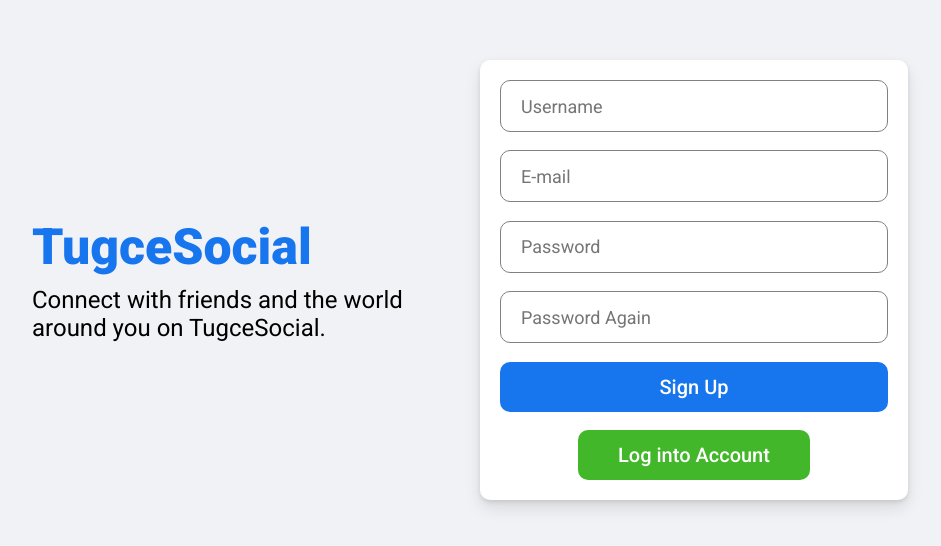
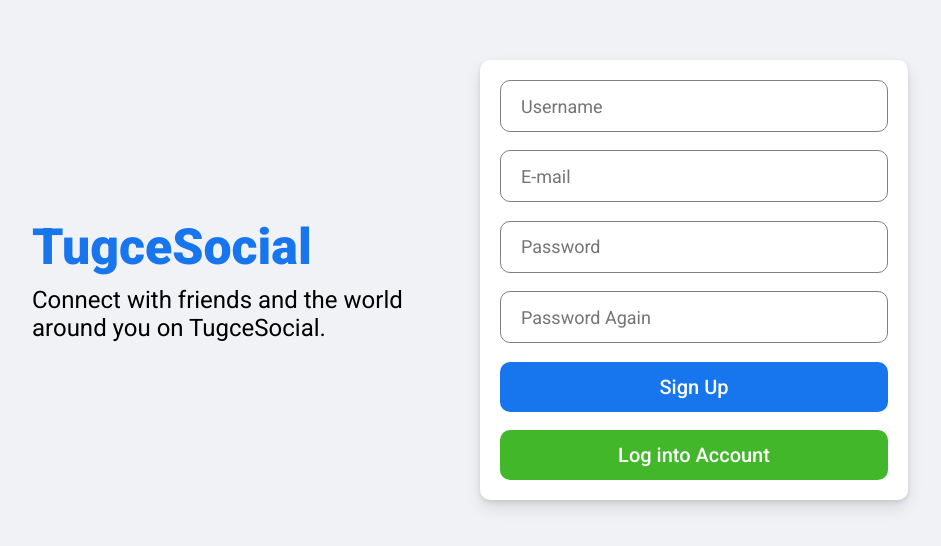
Before and after one commit to TugceVG/playground-reactjs, a React (Create React App) app in the folder social-media-app/: page / in a window 1280 px wide. Shown: the part 120-666 px from the top of the page, without its empty margins (160-1101 px from the left). Built offline with nearby package versions, Linux system fonts and the light colour scheme.

Commit message:
chore(social-media): fix navigation between auth pages

```diff
--- a/social-media-app/src/pages/login/Login.jsx
+++ b/social-media-app/src/pages/login/Login.jsx
@@ -1,21 +1,21 @@
 import { useRef, useContext } from "react";
+import { NavLink } from "react-router-dom";
+import CircularProgress from '@mui/material/CircularProgress';
+
 import { loginCall } from "../../apiCalls";
 import { AuthContext } from "../../context/AuthContext";
 import "./login.css";
-import CircularProgress from '@mui/material/CircularProgress';
-
-
 
 export default function Login() {
     const email = useRef();
     const password = useRef();
-    const { user, isFetching, error, dispatch } = useContext(AuthContext);
+    const { isFetching, dispatch } = useContext(AuthContext);
 
     const handleClick = (e) => {
         e.preventDefault();
         loginCall({ email: email.current.value, password: password.current.value }, dispatch);
-    }
-    console.log(isFetching)
+    };
+
     return (
         <div className="login">
             <div className="loginWrapper">
@@ -30,9 +30,9 @@ export default function Login() {
                         <button className="loginButton" type="submit" disabled={isFetching}>{isFetching ? <CircularProgress color="inherit" size="20px" /> : "Log In"}</button>
                         <span className="loginForgot">Forgot password?</span>
                         <hr className="loginHr" />
-                        <button className="loginRegisterButton">
+                        <NavLink to="/register" className="loginRegisterButton">
                             {isFetching ? <CircularProgress color="inherit" size="20px" /> : "Create a New Account"}
-                        </button>
+                        </NavLink>
                     </form>
                     <span className="loginRightDesc"><b>Create a Page</b> for a celebrity, brand or business.</span>
                 </div>
--- a/social-media-app/src/pages/register/Register.jsx
+++ b/social-media-app/src/pages/register/Register.jsx
@@ -1,6 +1,8 @@
-import axios from "axios";
 import { useRef } from "react";
 import { useNavigate } from "react-router";
+import { NavLink } from 'react-router-dom';
+import axios from "axios";
+
 import "./register.css";
 
 export default function Register() {
@@ -28,8 +30,7 @@ export default function Register() {
                 console.log(err)
             }
         }
-    }
-
+    };
 
     return (
         <div className="login">
@@ -45,7 +46,9 @@ export default function Register() {
                         <input ref={password} required placeholder="Password" type="password" className="loginInput" minLength="6" />
                         <input ref={passwordAgain} required placeholder="Password Again" type="password" className="loginInput" />
                         <button type="submit" className="loginButton">Sign Up</button>
-                        <button className="loginRegisterButton">Log into Account</button>
+                        <NavLink to="/login" className="loginRegisterButton">
+                            Log into Account
+                        </NavLink>
                     </form>
                 </div>
             </div>
--- a/social-media-app/src/pages/register/register.css
+++ b/social-media-app/src/pages/register/register.css
@@ -67,14 +67,9 @@
 }
 
 .loginRegisterButton {
-    width: 60%;
-    align-self: center;
-    height: 50px;
-    border-radius: 10px;
-    border: none;
-    background-color: #42b72a;
-    color: white;
-    font-size: 20px;
-    font-weight: 500;
-    cursor: pointer;
+    text-decoration: none;
+    display: flex;
+    width: 100%;
+    align-items: center;
+    justify-content: center;
 }
```
